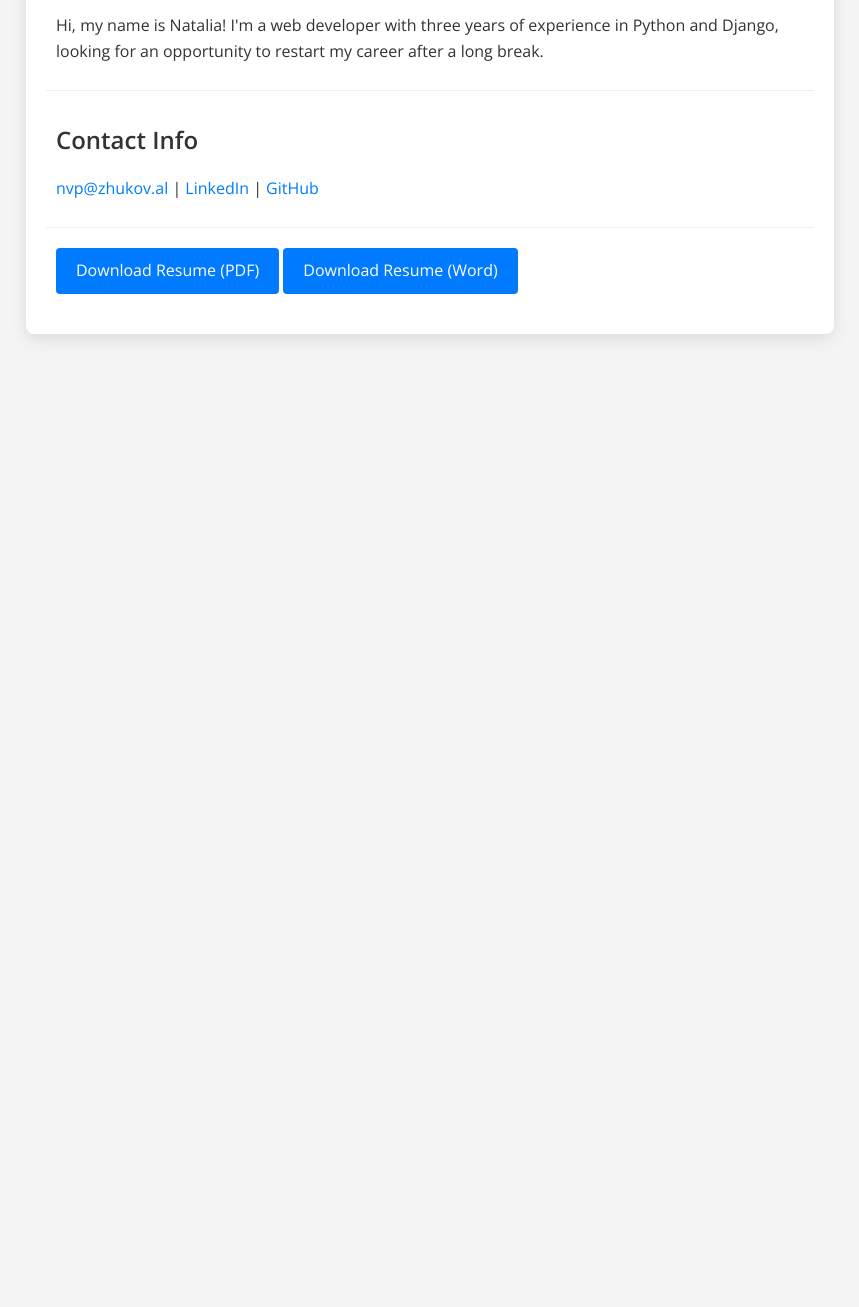
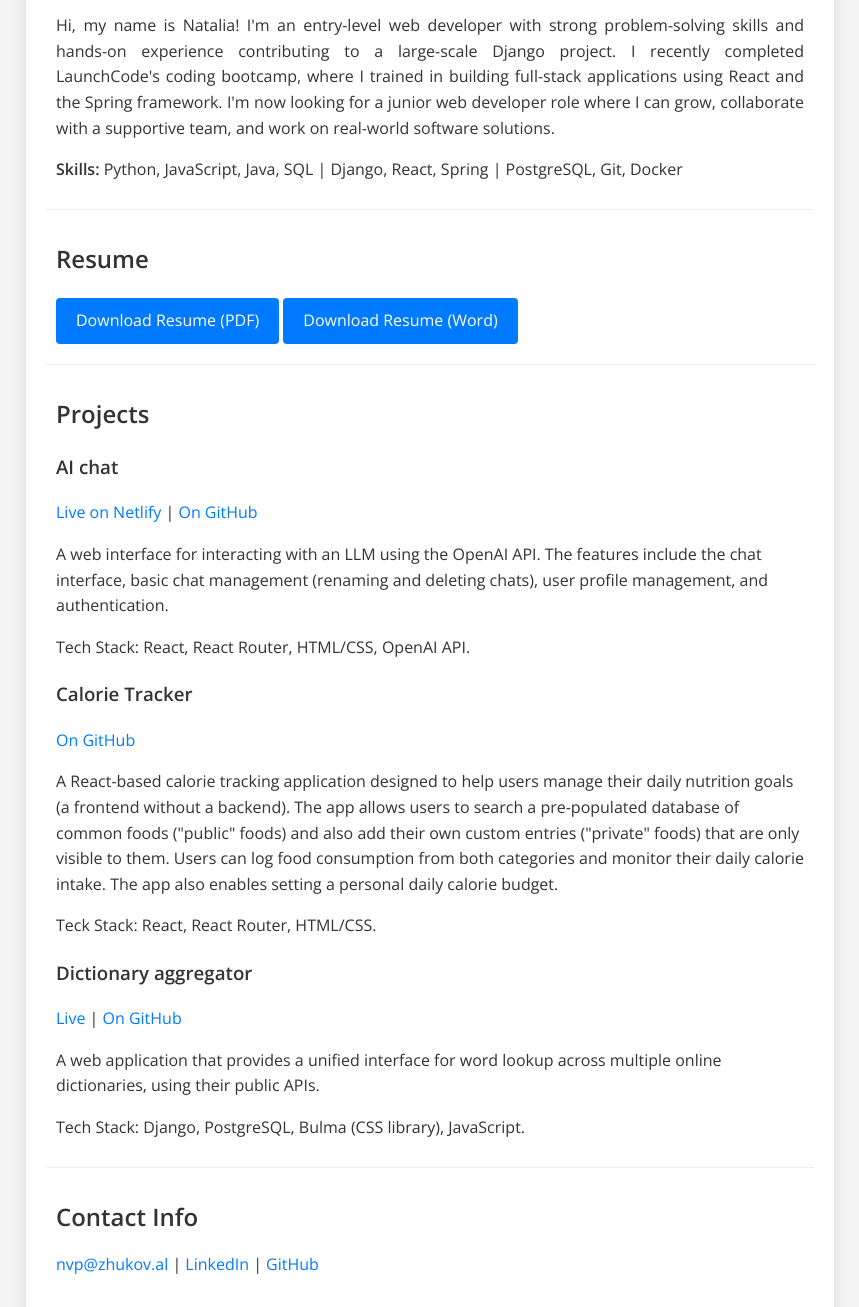
Before and after one commit to nvp85/nvp85.github.io, a plain HTML site: page index.html in a window 1280 px wide. Shown: the part 287-1594 px from the top of the page, without its empty margins (210-1069 px from the left). Before the commit the page ends 800 px from the top, so only its background shows below. Drawn offline with nearby package versions, Linux system fonts and the light colour scheme.

Commit message:
add the projects section

```diff
--- a/index.html
+++ b/index.html
@@ -1,5 +1,6 @@
 <!DOCTYPE html>
 <html lang="en">
+
 <head>
     <meta charset="UTF-8">
     <meta name="viewport" content="width=device-width, initial-scale=1.0">
@@ -14,6 +15,7 @@
             background-color: #f4f4f4;
             color: #333;
         }
+
         .container {
             width: 60%;
             max-width: 800px;
@@ -23,6 +25,7 @@
             box-shadow: 0 5px 15px rgba(0, 0, 0, 0.1);
             border-radius: 8px;
         }
+
         .main-photo img {
             width: 150px;
             height: 150px;
@@ -31,22 +34,27 @@
             display: block;
             border: 3px solid #eee;
         }
+
         h2 {
             color: #333;
             margin-bottom: 10px;
         }
-        .about-me, .contact-info {
+
+        .section {
             text-align: left;
             padding: 10px;
             border-bottom: 1px solid #eee;
         }
-        .resume-links {
+
+        #resume-links {
             text-align: left;
             padding: 10px;
         }
-        .about-me:last-child, .contact-info:last-child {
+
+        .section:last-child {
             border-bottom: none;
         }
+
         .resume-link {
             display: inline-block;
             margin: 10px 0px;
@@ -57,40 +65,99 @@
             border-radius: 4px;
             transition: background-color 0.3s ease;
         }
+
         .resume-link:hover {
             background-color: #0056b3;
         }
+
         a {
             color: #007bff;
             text-decoration: none;
         }
+
         a:hover {
             text-decoration: underline;
         }
+
+        #about-me>p {
+            text-align: justify;
+        }
     </style>
 </head>
+
 <body>
     <div class="container">
         <section class="main-photo">
             <img src="photo.jpg" alt="Photo">
         </section>
 
-        <section class="about-me">
+        <section class="section" id="about-me">
             <h2>About Me</h2>
             <p>
-            Hi, my name is Natalia! I'm a web developer with three years of experience in Python and Django, looking for an opportunity to restart my career after a long break.
+                Hi, my name is Natalia! I'm an entry-level web developer with strong problem-solving skills and hands-on
+                experience contributing to a large-scale Django project. I recently completed LaunchCode's coding
+                bootcamp, where I trained in building full-stack applications using React and the Spring framework. I'm
+                now looking for a junior web developer role where I can grow, collaborate with a supportive team, and
+                work on real-world software solutions.
             </p>
+            <p><span style="font-weight: bold;">Skills: </span>Python, JavaScript, Java, SQL | Django, React, Spring |
+                PostgreSQL, Git, Docker</p>
         </section>
 
-        <section class="contact-info">
-            <h2>Contact Info</h2>
-            <p><a href="mailto:nvp@zhukov.al">nvp@zhukov.al</a> | <a href="https://www.linkedin.com/in/nvp85" target="_blank">LinkedIn</a> | <a href="https://github.com/nvp85" target="_blank">GitHub</a></p>
-        </section>
-
-        <section class="resume-links">
+        <section class="section" id="resume-links">
+            <h2>Resume</h2>
             <a href="resume_natalia_plishkina.pdf" class="resume-link" target="_blank">Download Resume (PDF)</a>
             <a href="resume_natalia_plishkina.docx" class="resume-link" target="_blank">Download Resume (Word)</a>
         </section>
+
+        <section class="section">
+            <h2>Projects</h2>
+            <div>
+                <h3>AI chat</h3>
+                <p>
+                    <a href="https://fantastic-malasada-6aa66c.netlify.app/" target="_blank">Live on Netlify</a> |
+                    <a href="https://github.com/nvp85/minimalistic-web-ai-chat" target="_blank">On GitHub</a>
+                </p>
+                <p>A web interface for interacting with an LLM using the OpenAI API. The features include
+                    the chat interface, basic chat management (renaming and deleting chats), user profile management,
+                    and
+                    authentication.
+                </p>
+                <p>Tech Stack: React, React Router, HTML/CSS, OpenAI API.</p>
+            </div>
+
+            <div>
+                <h3>Calorie Tracker</h3>
+                <p>
+                    <a href="https://github.com/nvp85/calorie-tracker" target="_blank">On GitHub</a>
+                </p>
+                <p>A React-based calorie tracking application designed to help users manage their daily nutrition goals (a frontend without a backend). The app allows users to search a pre-populated database of common foods ("public" foods) and also add their own custom entries ("private" foods) that are only visible to them. Users can log food consumption from both categories and monitor their daily calorie intake. The app also enables setting a personal daily calorie budget.</p>
+                <p>Teck Stack: React, React Router, HTML/CSS.</p>
+            </div>
+            <div>
+                <h3>Dictionary aggregator</h3>
+                <p>
+                    <a href="https://dict.nvp85.net/home/" target="_blank">Live</a> |
+                    <a href="https://github.com/nvp85/dicts_aggregator" target="_blank">On GitHub</a>
+                </p>
+                <p>
+                    A web application that provides a unified interface for word lookup across multiple online
+                    dictionaries,
+                    using their public APIs.
+                </p>
+                <p>Tech Stack: Django, PostgreSQL, Bulma (CSS library), JavaScript.</p>
+            </div>
+        </section>
+        <section class="section">
+            <h2>Contact Info</h2>
+            <p>
+                <a href="mailto:nvp@zhukov.al">nvp@zhukov.al</a> |
+                <a href="https://www.linkedin.com/in/nvp85"
+                    target="_blank">LinkedIn</a> |
+                <a href="https://github.com/nvp85" target="_blank">GitHub</a>
+            </p>
+        </section>
     </div>
 </body>
+
 </html>
```
Also changed, not shown: 1 other file.
